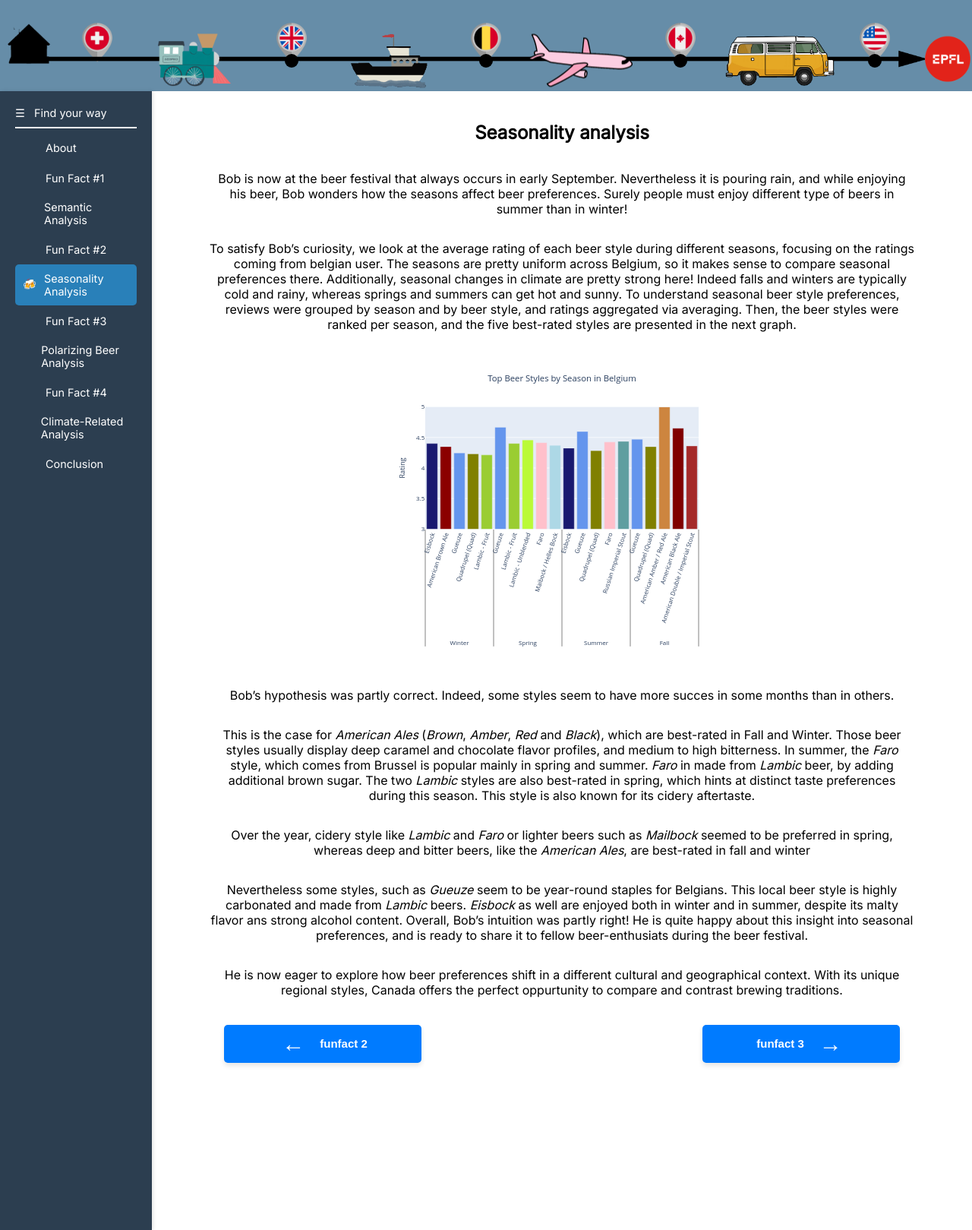
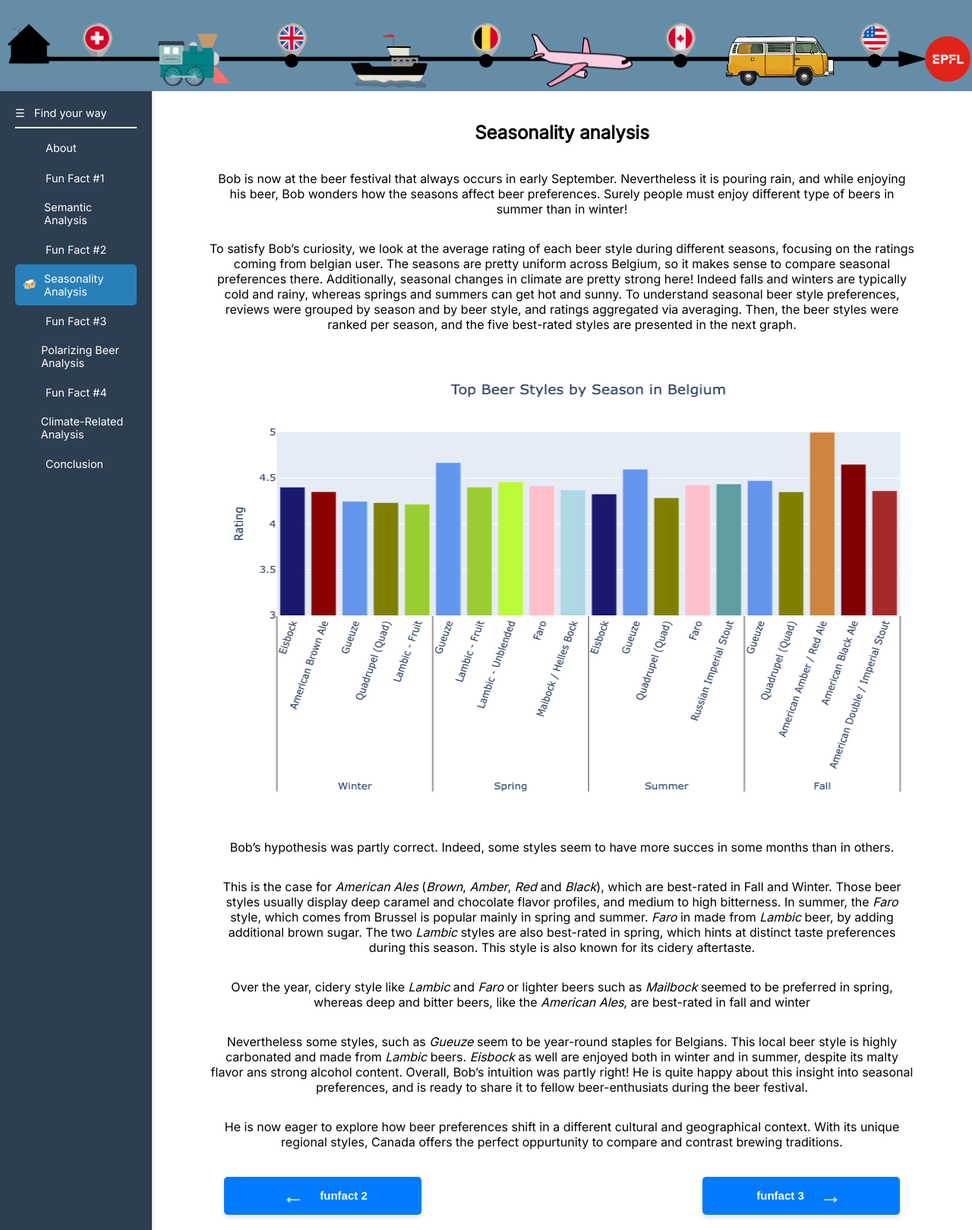
Before and after one commit to epfl-ada/ada-2024-project-kjaaanalytics, a Jekyll site: the page built from semantic_analysis/seasonality-analysis.markdown, in a window 1280 px wide. Shown: the whole page at 76% size. Built offline with Jekyll 4.4.1, drawn with Linux system fonts in a browser that asks for light colours.

Commit message:
seasonality analysis plot adujsted

```diff
--- a/semantic_analysis/seasonality-analysis.markdown
+++ b/semantic_analysis/seasonality-analysis.markdown
@@ -12,7 +12,7 @@ Bob is now at the beer festival that always occurs in early September.  Neverthe
 To satisfy Bob’s curiosity, we look at the average rating of each beer style during different seasons, focusing on the ratings coming from belgian user. The seasons are pretty uniform across Belgium, so it makes sense to compare seasonal preferences there. Additionally, seasonal changes in climate are pretty strong here! Indeed falls and winters are typically cold and rainy, whereas springs and summers can get hot and sunny. To understand seasonal beer style preferences, reviews were grouped by season and by beer style, and ratings aggregated via averaging. Then, the beer styles were ranked per season, and the five best-rated styles are presented in the next graph.
 
 
-<img style="width: 800px; height: 400px;" alt="Seasonality analysis" src="{{'/assets/figures/seasonality_analysis_plot.svg' | relative_url}}">
+<img style="width: 1000px; height: 600px;" alt="Seasonality analysis" src="{{'/assets/figures/seasonality_analysis_plot.png' | relative_url}}">
 
 
 Bob’s hypothesis was partly correct. Indeed, some styles seem to have more succes in some months than in others.
```
Also changed, not shown: assets/figures/seasonality_analysis_plot.png (renamed from assets/figures/analysis2_plot.png).
